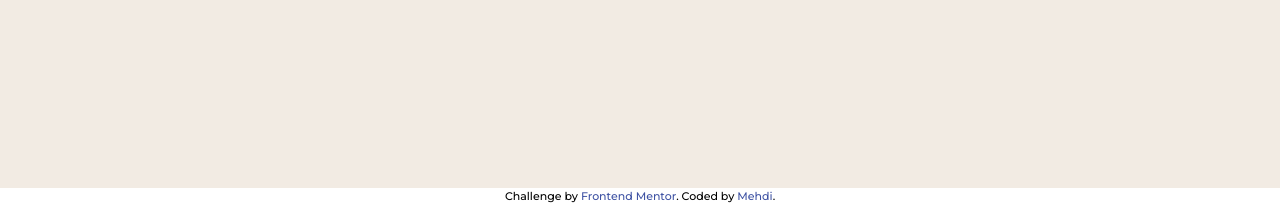
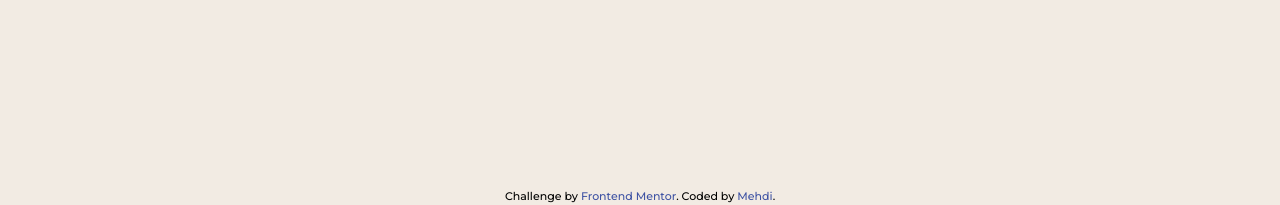
Before and after one commit to Mehdii1995/product-preview-card-component-main, a plain HTML site: page index.html in a window 1280 px wide. Shown: the part 612-817 px from the top of the page. Drawn offline with nearby package versions, Linux system fonts and the light colour scheme.

Commit message:
Update index.html

```diff
--- a/index.html
+++ b/index.html
@@ -79,7 +79,7 @@
 
 
 
-  <footer class="relative bottom-0 left-0 w-full text-[11px] text-center">
+  <footer class="relative bottom-0 left-0 w-full text-[11px] text-center bg-[hsl(30,38%,92%)]">
     <div>
       Challenge by <a href="https://www.frontendmentor.io?ref=challenge" target="_blank" class="text-[hsl(228,45%,44%)]">Frontend Mentor</a>.
       Coded by <a href="#" class="text-[hsl(228,45%,44%)]">Mehdi</a>.
```
